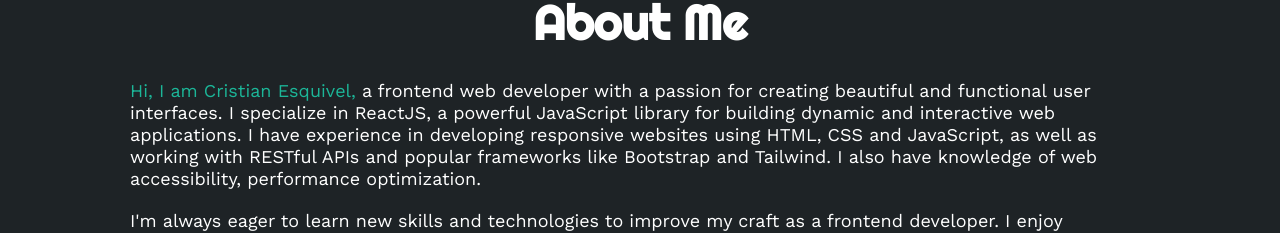
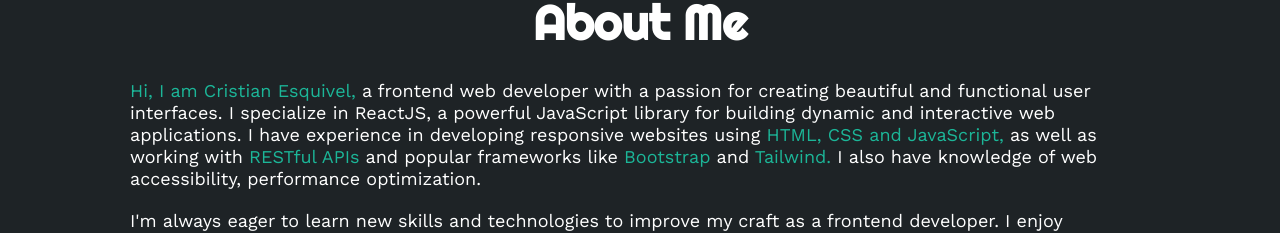
Before and after one commit to byKriz/cristian-portafolio, a React (Vite) app: page / in a window 1280 px wide. Shown: the part 875-1108 px from the top of the page. Built offline with nearby package versions, Linux system fonts and the light colour scheme.

Commit message:
resaltando palabras claves

```diff
--- a/src/container/AboutMe/AboutMe.jsx
+++ b/src/container/AboutMe/AboutMe.jsx
@@ -13,10 +13,11 @@ export const AboutMe = () => {
           a passion for creating beautiful and functional user interfaces. I
           specialize in ReactJS, a powerful JavaScript library for building
           dynamic and interactive web applications. I have experience in
-          developing responsive websites using HTML, CSS and JavaScript, as well
-          as working with RESTful APIs and popular frameworks like Bootstrap and
-          Tailwind. I also have knowledge of web accessibility, performance
-          optimization.
+          developing responsive websites using{" "}
+          <span>HTML, CSS and JavaScript,</span> as well as working with{" "}
+          <span>RESTful APIs</span> and popular frameworks like{" "}
+          <span>Bootstrap</span> and <span>Tailwind.</span> I also have knowledge of web
+          accessibility, performance optimization.
         </p>
         <p>
           I'm always eager to learn new skills and technologies to improve my
```
